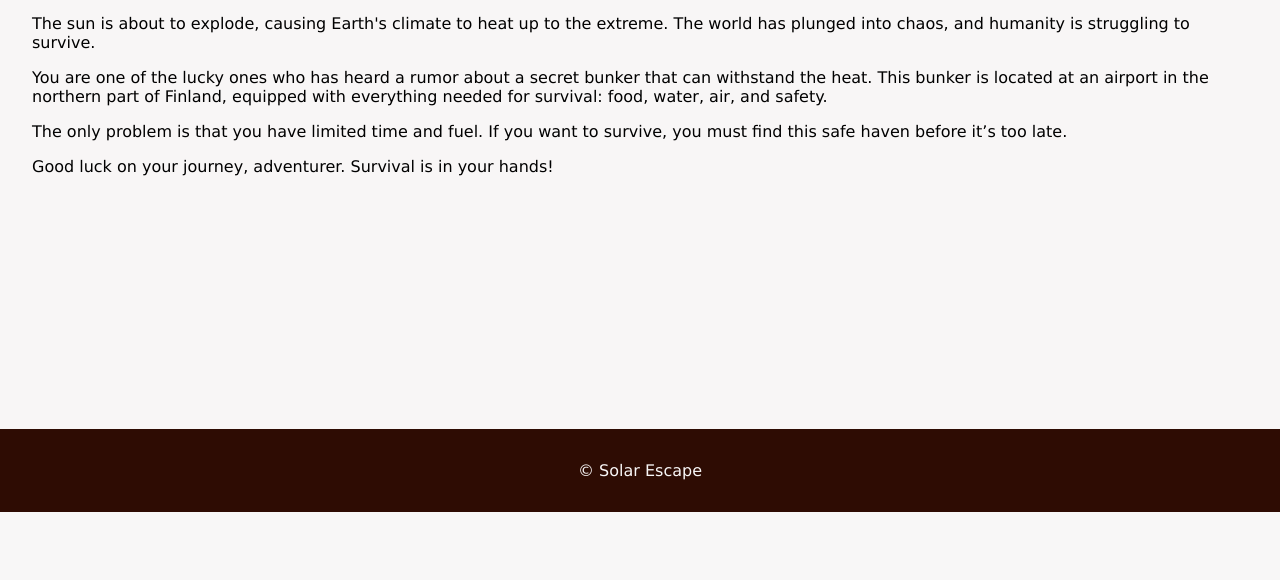
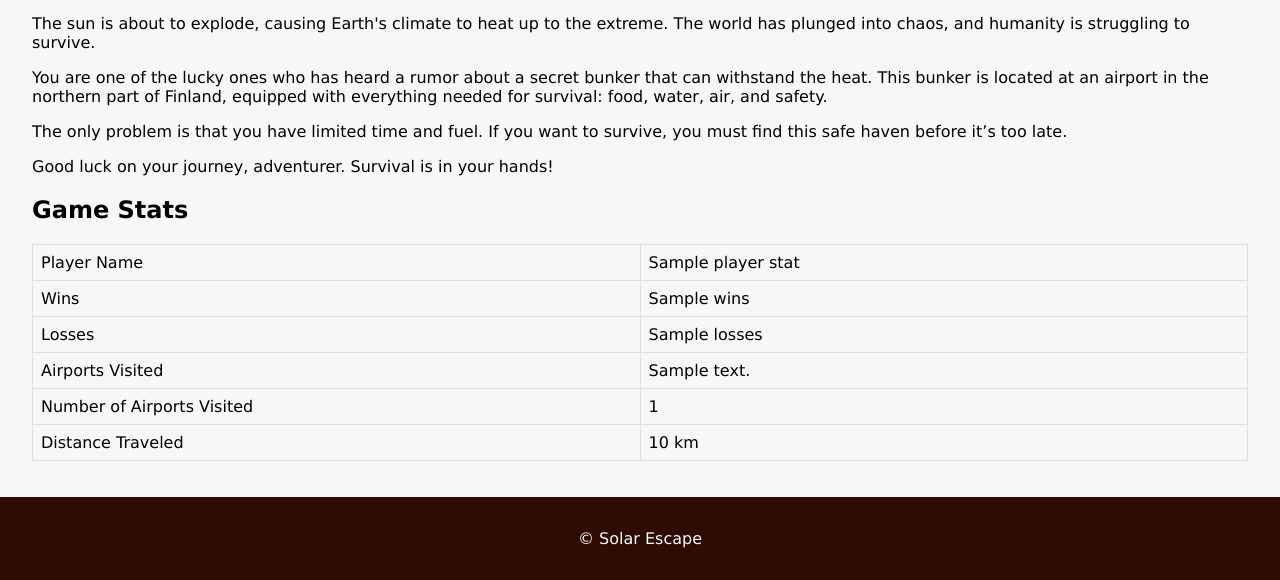
Before and after one commit to Amir-noori-github/Solar-Escape, a Flask app: template templates/about.html in a window 1280 px wide. Shown: the part 288-868 px from the top of the page. Before the commit the page ends 800 px from the top, so only its background shows below. Run offline with Flask 3, Linux system fonts and the light colour scheme; the template is opened without the code that fills it: most values are stand-ins (such as "Sample title", 1, 10 or a date in 2020).

Commit message:
player tilastot about sivulle

```diff
--- a/app.py
+++ b/app.py
@@ -25,16 +25,32 @@ def get_db_connection():
 # Blueprint for route definitions
 routes = Blueprint('routes', __name__)
 
-# Palauttaa sovelluksen aloitussivun renderöimällä index.html-mallin.
 @routes.route('/')
 def index():
     return render_template('index.html')
 
 @routes.route('/about')
 def about():
-    return render_template('about.html')
+    print(session)  # Lisää tämä jokaisen reitin alkuun debuggausta varten
+    player_name = session.get('player_name')  # Fetch the player's name from session
+    if not player_name:
+        # Redirect user or return a message if session is empty
+        return render_template('about.html', player_stats=None)
 
-# Hakee kaikki Suomen keskisuuret ja suuret lentokentät tietokannasta ja palauttaa ne JSON-muodossa.
+    connection = get_db_connection()
+    try:
+        cursor = connection.cursor(dictionary=True)
+        cursor.execute("""
+            SELECT player_name, wins, losses, airports_visited, num_airports_visited, distance_traveled
+            FROM player_stats
+            WHERE player_name = %s
+        """, (player_name,))
+        player_stats = cursor.fetchone()
+        return render_template('about.html', player_stats=player_stats)
+    finally:
+        connection.close()
+
+
 @routes.route('/airports', methods=['GET'])
 def get_all_airports():
     connection = get_db_connection()
@@ -50,10 +66,9 @@ def get_all_airports():
     finally:
         connection.close()
 
-# Alustaa uuden pelisession hakemalla pelaajan nimen ja aloituspaikan, tarkistamalla tiedot ja palauttamalla pelin alkutilan.
 @routes.route('/newgame', methods=['GET'])
 def new_game():
-    """Initialize a new game session."""
+    """Initialize a new game session and update player stats in the database."""
     player_name = request.args.get('player')
     start_location = request.args.get('loc')
 
@@ -63,6 +78,8 @@ def new_game():
     connection = get_db_connection()
     try:
         cursor = connection.cursor(dictionary=True)
+
+        # Hae aloituspaikan tiedot
         cursor.execute("""
             SELECT name, latitude_deg, longitude_deg
             FROM airport
@@ -73,15 +90,22 @@ def new_game():
         if not start_airport:
             return jsonify({"error": "Starting location not found."}), 404
 
-        # Lista suojapaikkaa varten rajatuista lentokentistä
+        # Alusta pelaajan tilastot tauluun
+        cursor.execute("""
+            INSERT INTO player_stats (player_name, wins, losses, airports_visited, num_airports_visited, time_used, distance_traveled)
+            VALUES (%s, 0, 0, '', 0, 0, 0)
+            ON DUPLICATE KEY UPDATE player_name = %s
+        """, (player_name, player_name))
+
+        # Määritä pelin tila sessioon
         predefined_airports = ['EFIV', 'EFOU', 'EFKS', 'EFKT', 'EFKE']
-        session['goal_airports'] = [random.choice(predefined_airports)]  # Satunnainen valinta
+        session['goal_airports'] = [random.choice(predefined_airports)]
 
         session.update({
             'player_name': player_name,
             'current_airport': start_location,
             'visited_airports': [start_location],
-            'remaining_time': 150,
+            'remaining_time': 250,
             'remaining_distance': 1500
         })
 
@@ -96,12 +120,10 @@ def new_game():
     finally:
         connection.close()
 
-# Hallinnoi lentoa uuteen lentokenttään, päivittää pelin tilan ja palauttaa ajankohtaisen sijainnin sekä jäljellä olevan ajan ja etäisyyden
 @routes.route('/flyto', methods=['GET'])
 def fly_to():
     """Handle flight to a new airport and update the game state."""
     destination_id = request.args.get('dest')
-
     if not destination_id:
         return jsonify({"error": "Destination airport not provided."}), 400
 
@@ -125,9 +147,16 @@ def fly_to():
 
         # Tarkistetaan, riittävätkö aika ja matka
         if session['remaining_distance'] < distance or session['remaining_time'] < flight_time:
-            session['remaining_time'] = 420
-            session['remaining_distance'] = 3000
+            cursor.execute("""
+                UPDATE player_stats
+                SET losses = losses + 1
+                WHERE player_name = %s
+            """, (session['player_name'],))
+
+            session['remaining_time'] = 150
+            session['remaining_distance'] = 1500
             session['visited_airports'] = []
+
             return jsonify({
                 "message": "Time or distance is insufficient. You lost. Restarting game.",
                 "status": "restart",
@@ -144,8 +173,31 @@ def fly_to():
         session['current_airport'] = destination_id
         session['visited_airports'].append(destination_id)
 
+        # Päivitä pelaajan statistiikat tietokantaan
+        cursor.execute("""
+            UPDATE player_stats
+            SET
+                airports_visited = %s,
+                num_airports_visited = %s,
+                time_used = time_used + %s,
+                distance_traveled = distance_traveled + %s
+            WHERE player_name = %s
+        """, (
+            ','.join(session['visited_airports']),
+            len(session['visited_airports']),
+            flight_time,
+            distance,
+            session['player_name']
+        ))
+
         # Tarkistetaan, onko nykyinen lentokenttä suojapaikka
-        if destination_id == session['goal_airports'][0]:  # Ainoa suojapaikka
+        if destination_id == session['goal_airports'][0]:
+            cursor.execute("""
+                UPDATE player_stats
+                SET wins = wins + 1
+                WHERE player_name = %s
+            """, (session['player_name'],))
+
             return jsonify({
                 "message": "You found the protected area! Game Over. Congratulations!",
                 "status": "victory",
@@ -155,7 +207,6 @@ def fly_to():
                 "locations": get_airports_with_distances(destination_id)
             }), 200
 
-        # Jos ei ole suojapaikka, jatketaan peliä
         return jsonify({
             "remaining_time": session['remaining_time'],
             "remaining_distance": session['remaining_distance'],
@@ -166,7 +217,6 @@ def fly_to():
     finally:
         connection.close()
 
-# Helper function to retrieve airports with distances from a given location
 def get_airports_with_distances(start_location):
     connection = get_db_connection()
     try:
@@ -179,7 +229,6 @@ def get_airports_with_distances(start_location):
         airports = cursor.fetchall()
         start_coords = get_airport_coordinates(start_location)
 
-        # Lisää etäisyys kaikkiin lentokenttiin
         airports_with_distances = [{
             "id": airport['ident'],
             "name": airport['name'],
@@ -188,14 +237,10 @@ def get_airports_with_distances(start_location):
             "distance": calculate_distance(start_coords, (airport['latitude_deg'], airport['longitude_deg'])).km
         } for airport in airports]
 
-        # Järjestä etäisyyden mukaan ja ota 5 lähintä
-        nearest_airports = sorted(airports_with_distances, key=lambda x: x['distance'])[:6]
-        return nearest_airports
+        return sorted(airports_with_distances, key=lambda x: x['distance'])[:6]
     finally:
         connection.close()
 
-
-# Helper function to get coordinates of an airport by ID
 def get_airport_coordinates(airport_id):
     connection = get_db_connection()
     try:
@@ -206,16 +251,13 @@ def get_airport_coordinates(airport_id):
     finally:
         connection.close()
 
-# Helper function to calculate distance between two locations
 def calculate_distance_from_start(start_airport, destination_airport):
     start_coords = get_airport_coordinates(start_airport)
     return calculate_distance(start_coords, (destination_airport['latitude_deg'], destination_airport['longitude_deg'])).km
 
-# Helper function to calculate flight time based on distance
 def calculate_flight_time(distance_km):
-    return (distance_km / 100) * 15  # 15 minutes per 100 km
+    return (distance_km / 100) * 15
 
-# Käynnistää Flask-sovelluksen paikallisessa kehitysympäristössä osoitteessa 127.0.0.1 ja portissa 3000
 if __name__ == '__main__':
     app = create_app()
     app.run(debug=True, host='127.0.0.1', port=3000)
--- a/templates/about.html
+++ b/templates/about.html
@@ -56,6 +56,37 @@
                 </p>
                 <p>Good luck on your journey, adventurer. Survival is in your hands!
                 </p>
+                <section>
+                    <header>
+                        <h2>Game Stats</h2>
+                    </header>
+                    <table class="task-table" style="width: 100%; border-collapse: collapse;">
+                        <tr>
+                            <td style="width: 50%; border: 1px solid #ddd; padding: 8px;">Player Name</td>
+                            <td style="width: 50%; border: 1px solid #ddd; padding: 8px;">{{ player_stats.player_name if player_stats else 'Empty' }}</td>
+                        </tr>
+                        <tr>
+                            <td style="width: 50%; border: 1px solid #ddd; padding: 8px;">Wins</td>
+                            <td style="width: 50%; border: 1px solid #ddd; padding: 8px;">{{ player_stats.wins if player_stats else '0' }}</td>
+                        </tr>
+                        <tr>
+                            <td style="width: 50%; border: 1px solid #ddd; padding: 8px;">Losses</td>
+                            <td style="width: 50%; border: 1px solid #ddd; padding: 8px;">{{ player_stats.losses if player_stats else '0' }}</td>
+                        </tr>
+                        <tr>
+                            <td style="width: 50%; border: 1px solid #ddd; padding: 8px;">Airports Visited</td>
+                            <td style="width: 50%; border: 1px solid #ddd; padding: 8px;">{{ player_stats.airports_visited if player_stats else 'None' }}</td>
+                        </tr>
+                        <tr>
+                            <td style="width: 50%; border: 1px solid #ddd; padding: 8px;">Number of Airports Visited</td>
+                            <td style="width: 50%; border: 1px solid #ddd; padding: 8px;">{{ player_stats.num_airports_visited if player_stats else '0' }}</td>
+                        </tr>
+                        <tr>
+                            <td style="width: 50%; border: 1px solid #ddd; padding: 8px;">Distance Traveled</td>
+                            <td style="width: 50%; border: 1px solid #ddd; padding: 8px;">{{ player_stats.distance_traveled | round(2) if player_stats else '0' }} km</td>
+                        </tr>
+                    </table>
+                </section>
             </article>
         </main>
         <!-- Footer Section -->
```
Also changed, not shown: static/js/main.js (line endings or trailing spaces).
